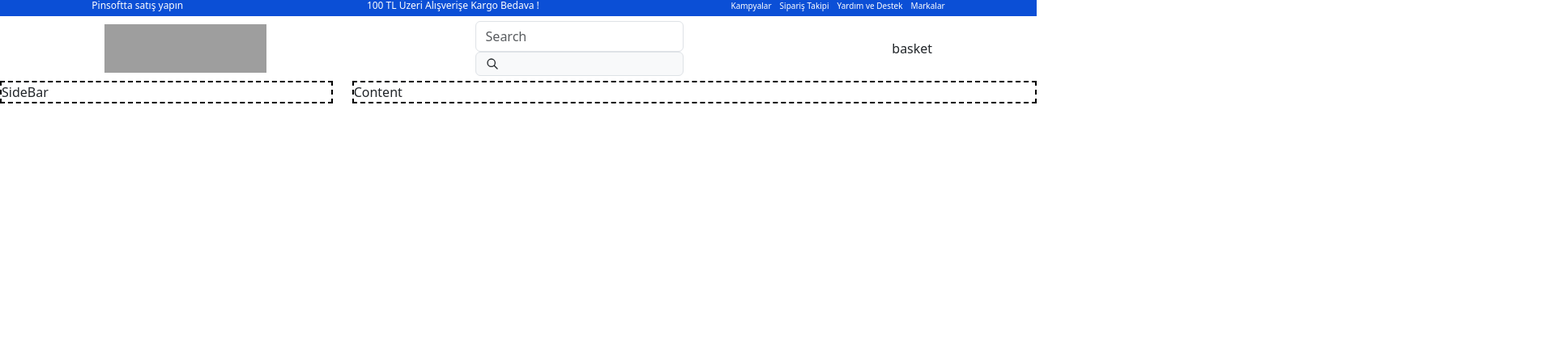
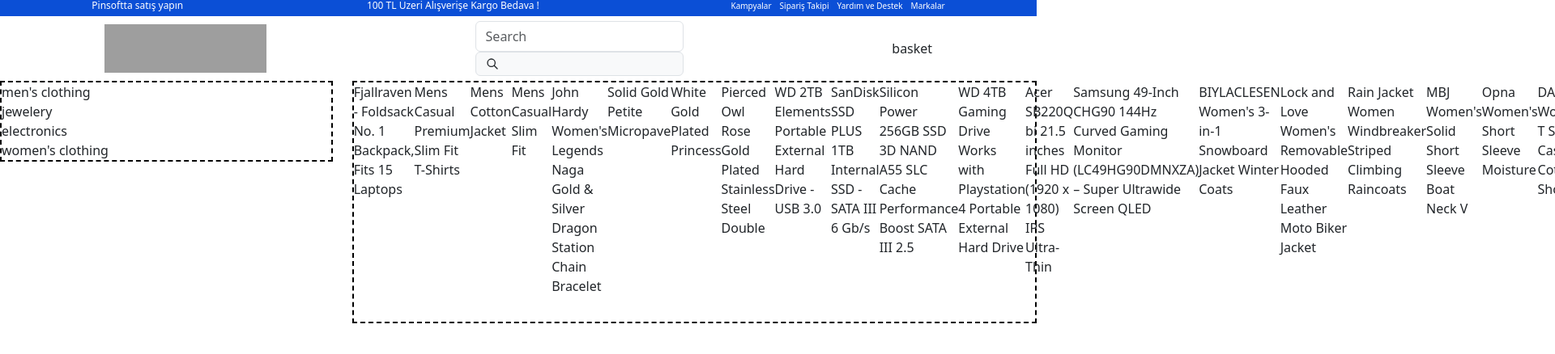
Before and after one commit to GoktugYmsk/react-trading-challange, a React (Create React App) app: page / in a window 1280 px wide. Shown: the top 438 px of the page at 81% size, 1920 px wide, since content can reach past the window. Built offline with nearby package versions, Linux system fonts and the light colour scheme; grey boxes are pictures that could not be loaded.

Commit message:
products title's writed

```diff
--- a/src/app/store.js
+++ b/src/app/store.js
@@ -3,7 +3,7 @@
 
 export const store = configureStore({
     reducer: {
-        inputValue: configure,
+        category: configure,
 
     },
 })
--- a/src/components/configure/configure.js
+++ b/src/components/configure/configure.js
@@ -1,19 +1,19 @@
 import { createSlice } from '@reduxjs/toolkit'
 
 const initialState = {
-    input: '',
+    categories: '',
 }
 
 export const configure = createSlice({
     name: 'control',
     initialState,
     reducers: {
-        setInput: (state, action) => {
-            state.input = action.payload;
+        setCategories: (state, action) => {
+            state.categories = action.payload;
         },
     }
 })
 
-export const {setInput } = configure.actions
+export const {setCategories } = configure.actions
 
 export default configure.reducer
--- a/src/components/content/index.jsx
+++ b/src/components/content/index.jsx
@@ -1,10 +1,25 @@
 import React from 'react'
-
+import { setCategories } from '../configure/configure'
+import data from '../../assets/data'
 import './index.scss'
+import { useState } from 'react'
+import { useSelector } from 'react-redux'
 
 function Content() {
+  const [list, setList] = useState(data)
+
+  const categories = useSelector((state) => state.category.categories)
+
   return (
-    <div className='content-container' >Content</div>
+    <div className='content-container' >
+      {list.map((product, key) => {
+        return (
+          <div key={key}>
+            <p className='product-title' >{product.title}</p>
+          </div>
+        )
+      })}
+    </div>
   )
 }
 
--- a/src/components/content/index.scss
+++ b/src/components/content/index.scss
@@ -1,3 +1,10 @@
 .content-container{
+    display: flex;
+    grid-template-columns: repeat(3, 1fr);
     border: dashed 2px black;
+    height: 300px;
+
+    .product-title{
+        display: flex;
+    }
 }
--- a/src/components/header/index.scss
+++ b/src/components/header/index.scss
@@ -37,7 +37,5 @@
             height: 60px;
         }
 
-        .header-container__basket-group {
-        }
     }
 }
--- a/src/components/sideBar/index.jsx
+++ b/src/components/sideBar/index.jsx
@@ -1,11 +1,18 @@
-import React from 'react'
+import React from 'react';
+import data from '../../assets/data';
 
-import './index.scss'
+import './index.scss';
 
 function SideBar() {
+  const uniqueCategories = Array.from(new Set(data.map(item => item.category)));
+
   return (
-    <div className='sideBar-container' >SideBar</div>
-  )
+    <div className='sideBar-container'>
+      {uniqueCategories.map(category => (
+        <div key={category}>{category}</div>
+      ))}
+    </div>
+  );
 }
 
-export default SideBar
+export default SideBar;
```
